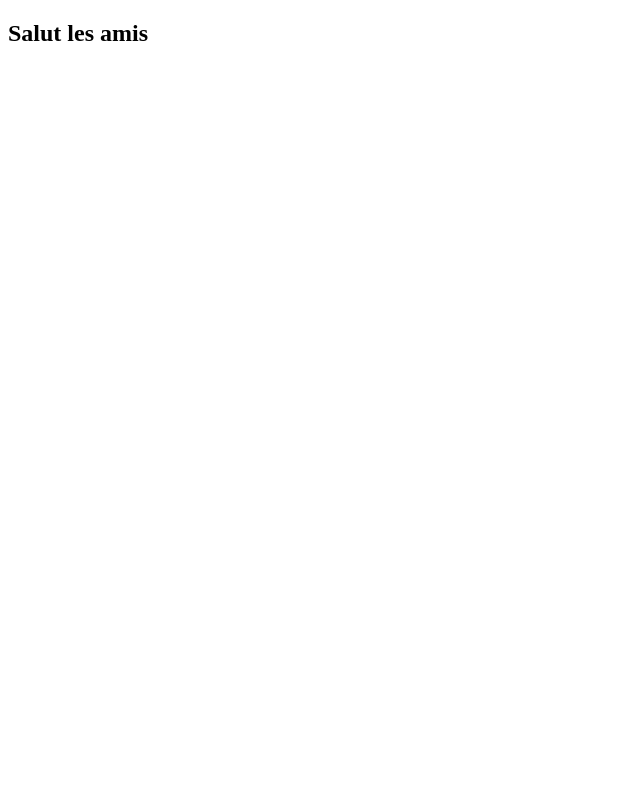
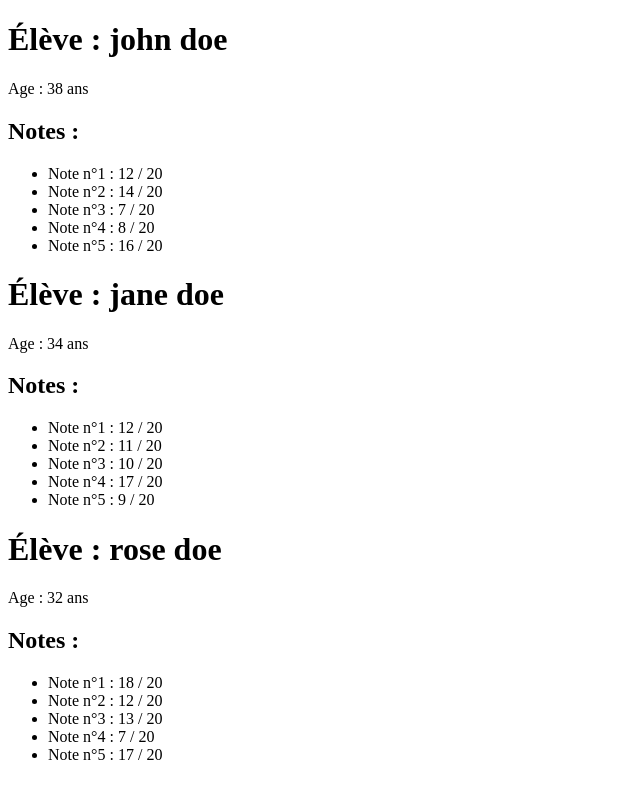
Before and after one commit to Djeg/formation-react, a React (Vite) app: page / in a window 1280 px wide. Shown: the whole page, without its empty margins (0-640 px from the left). Built offline with nearby package versions, Linux system fonts and the light colour scheme.

Commit message:
Ajout d'un exemple complet de composants

```diff
--- a/src/main.tsx
+++ b/src/main.tsx
@@ -1,33 +1,9 @@
-import React, { ReactNode } from 'react'
 import ReactDOM from 'react-dom/client'
+import App from './student/components/App'
 
-function Hello() {
-  const resultat = 1 + 1
+// On séléctionne la balise HTML qui contiendra notre
+// application react
+const root = document.querySelector('#root') as HTMLElement
 
-  return (
-    <>
-      <h1>Bonjour tout le monde {resultat}</h1>
-      <p>Jespère que tout vas bien ?</p>
-    </>
-  )
-}
-
-export type SuperTitreProps = {
-  children: ReactNode
-}
-
-function SuperTitre({ children }: SuperTitreProps) {
-  return (
-    <div>
-      <section>
-        <h1>{children}</h1>
-      </section>
-    </div>
-  )
-}
-
-ReactDOM.createRoot(document.getElementById('root') as HTMLElement).render(
-  <React.StrictMode>
-    <SuperTitre>Salut les amis</SuperTitre>
-  </React.StrictMode>,
-)
+// On affiche l'application
+ReactDOM.createRoot(root).render(<App />)
--- /dev/null
+++ b/src/student/components/App.tsx
@@ -0,0 +1,37 @@
+import { StrictMode } from 'react'
+import { Student } from '../types/DisplayStudent.type'
+import DisplayStudent from './DisplayStudent'
+
+/**
+ * Composant principal de l'application des étudiants
+ */
+export default function App() {
+  const students: Student[] = [
+    {
+      firstname: 'john',
+      lastname: 'doe',
+      age: 38,
+      notes: [12, 14, 7, 8, 16],
+    },
+    {
+      firstname: 'jane',
+      lastname: 'doe',
+      age: 34,
+      notes: [12, 11, 10, 17, 9],
+    },
+    {
+      firstname: 'rose',
+      lastname: 'doe',
+      age: 32,
+      notes: [18, 12, 13, 7, 17],
+    },
+  ]
+
+  return (
+    <StrictMode>
+      {students.map((student, index) => (
+        <DisplayStudent student={student} key={index} />
+      ))}
+    </StrictMode>
+  )
+}
--- /dev/null
+++ b/src/student/components/DisplayStudent.tsx
@@ -0,0 +1,23 @@
+import { DisplayStudentProps } from '../types/DisplayStudent.type'
+
+/**
+ * Composant permettant un étudiant
+ */
+export default function DisplayStudent({ student }: DisplayStudentProps) {
+  return (
+    <>
+      <h1>
+        Élève : {student.firstname} {student.lastname}
+      </h1>
+      <p>Age : {student.age} ans</p>
+      <h2>Notes :</h2>
+      <ul>
+        {student.notes.map((note, index) => (
+          <li key={index}>
+            Note n°{index + 1} : {note} / 20
+          </li>
+        ))}
+      </ul>
+    </>
+  )
+}
```
Also changed, not shown: assets/cours/composants.md (+29 -7 lines), src/exos/typescript/exo01.tsx (+0 -39 lines), src/student/types/DisplayStudent.type.tsx (added, +17 -0 lines).
